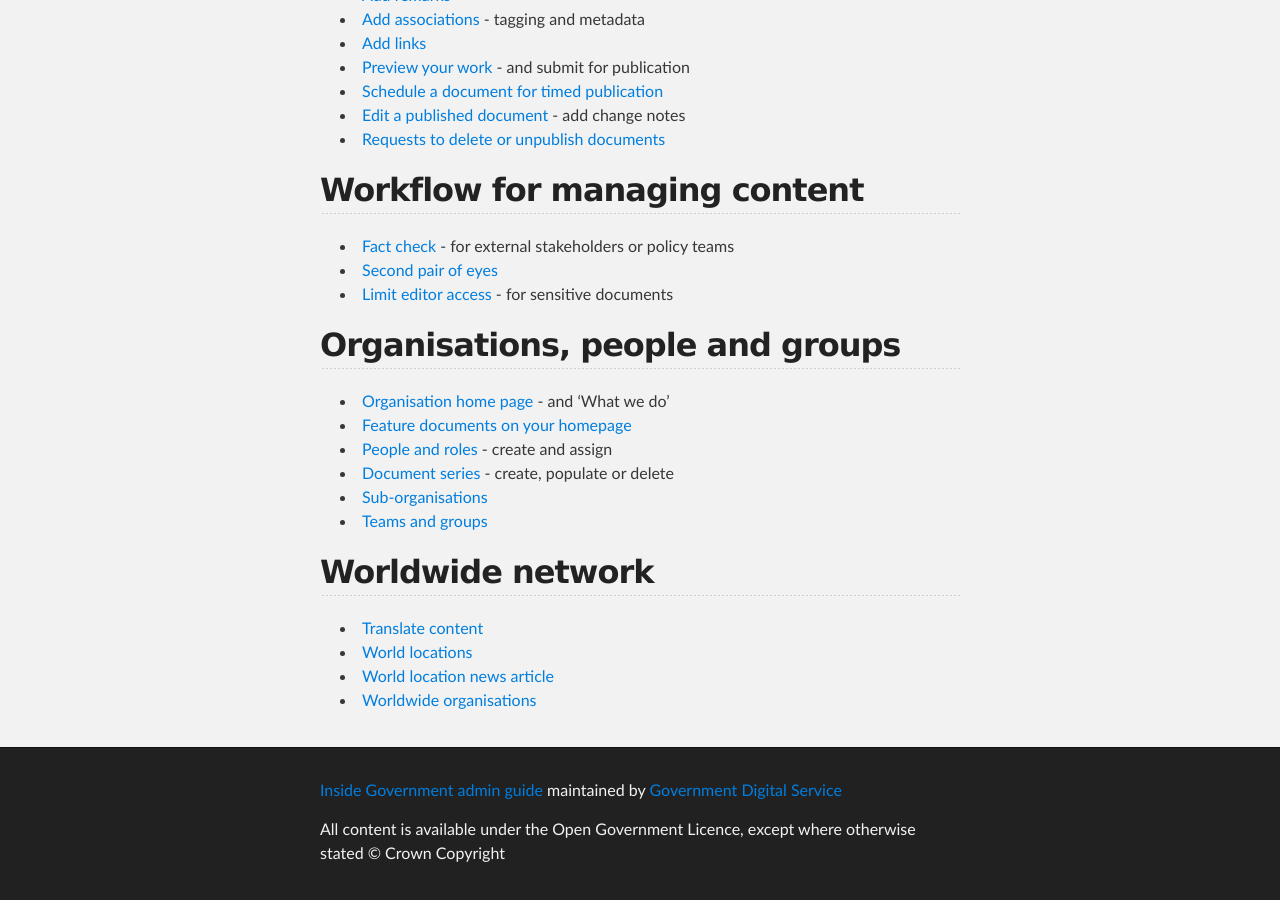
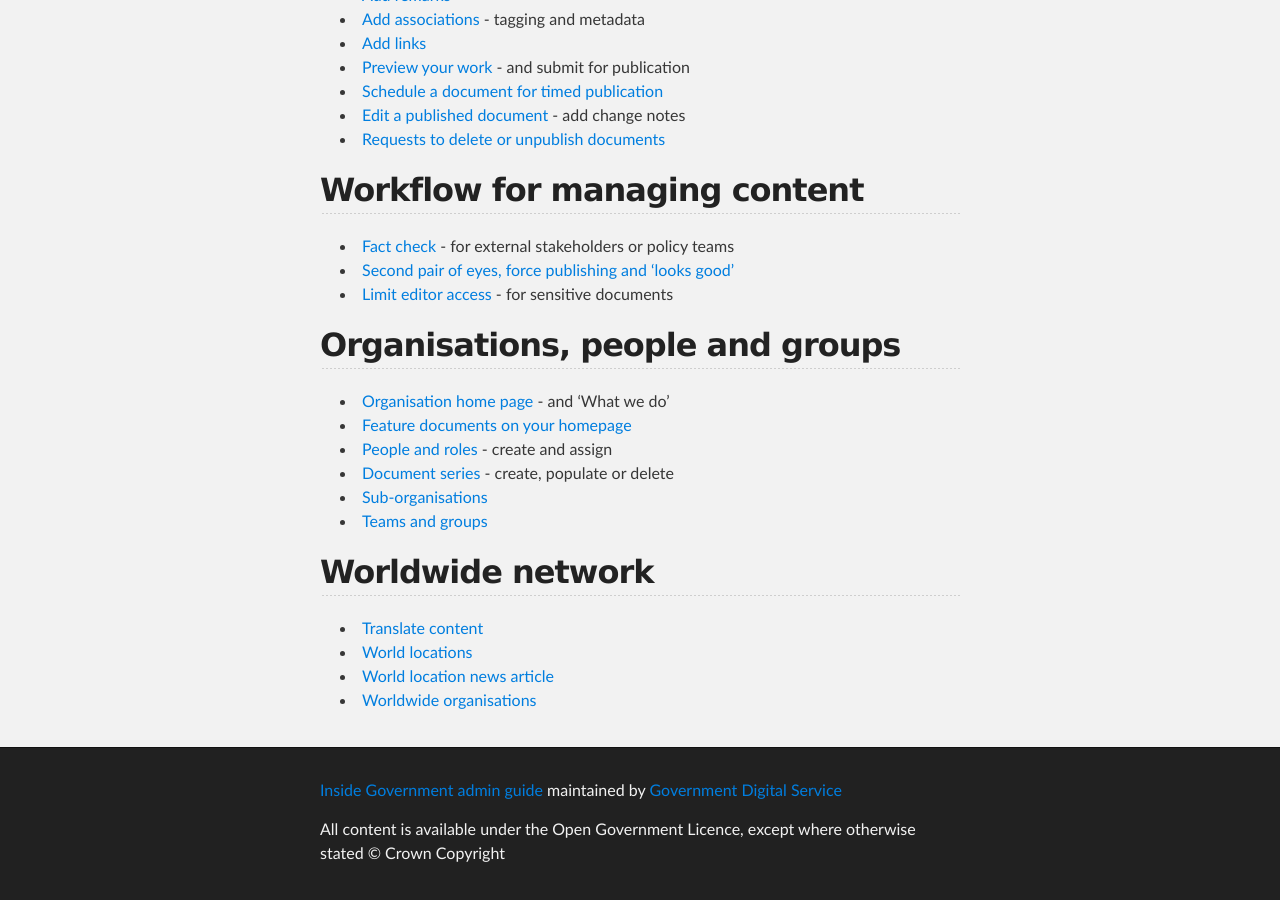
Before and after one commit to alphagov/inside-government-admin-guide, a Jekyll site: the page built from index.md, in a window 1280 px wide and 900 px high, scrolled down 851 px. Built offline with Jekyll 4.4.1, drawn with Linux system fonts in a browser that asks for light colours.

Commit message:
Second pair of eyes, force publishing and ‘looks good’

```diff
--- a/index.md
+++ b/index.md
@@ -32,7 +32,7 @@ title: How to publish content / Index
 
 ## Workflow for managing content
 * [Fact check](workflow-content/fact-checking.html) - for external stakeholders or policy teams
-* [Second pair of eyes](workflow-content/second-pair-of-eyes.html)
+* [Second pair of eyes, force publishing and ‘looks good’](workflow-content/second-pair-of-eyes.html)
 * [Limit editor access](workflow-content/limiting-access.html) - for sensitive documents
 
 
```
